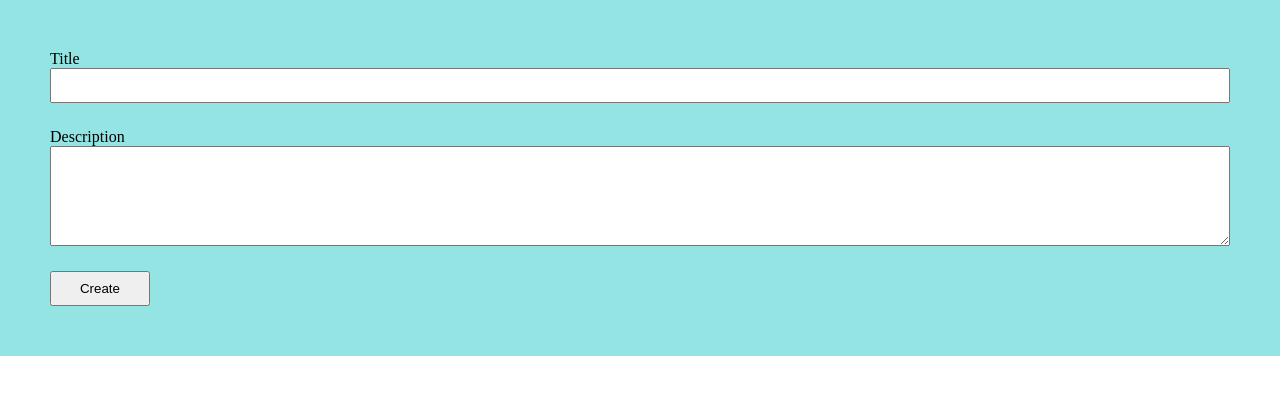
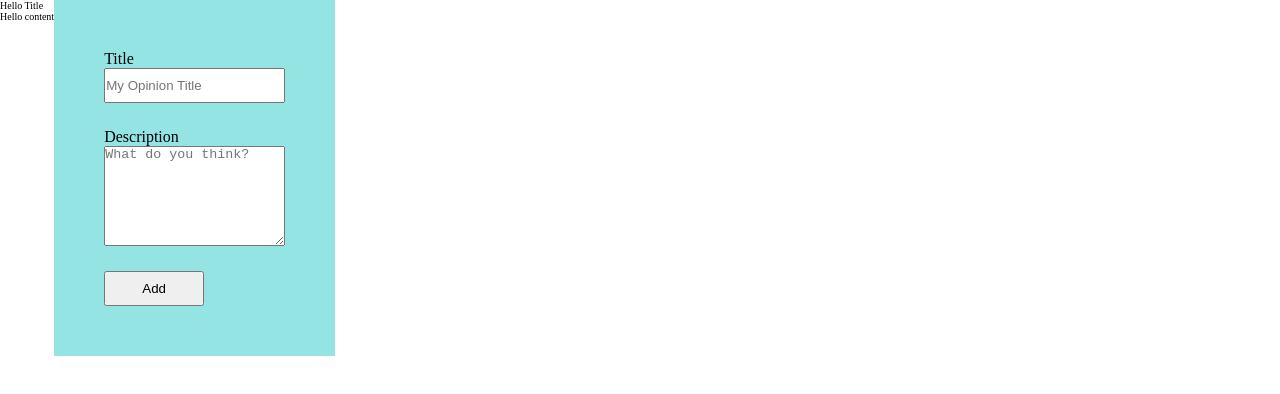
Before and after one commit to ccm-codeit/cursoReact, a React (Create React App) app: page / in a window 1280 px wide. Shown: the top 394 px of the page. Built offline with nearby package versions, Linux system fonts and the light colour scheme.

Commit message:
Refactor handleOnDelete, add extra div for post content

```diff
--- a/src/App.js
+++ b/src/App.js
@@ -3,40 +3,50 @@ import OpinionCard from "./components/OpinionCard";
 import { useState } from "react";
 
 function App() {
-  const [card, setCard] = useState({
+  const [card, setCard] = useState({          // la información de los inputs
     title: "",
     description: "",
   });
 
-  const [cards, setCards] = useState([]);
+  const [cards, setCards] = useState([]);     // lista de nuestras 'Opinion Cards'
 
-  const handleOnChange = (e) => {
+  const handleOnChange = (e) => {             // manejador de cambios en input
     setCard({
       ...card,
       [e.target.name]: e.target.value,
     });
   };
 
-  const handelOnDelete = (index) => {
+  const handleOnDelete = (index) => {
     cards.filter(() => {
       return setCards(cards.filter((card, i) => i !== index));
     });
   };
 
-  const onSubmit = (e) => {
-    e.preventDefault();
+  const onSubmit = (e) => {       // agrega una nueva card a la lista de cards
+    e.preventDefault();           // evita que recargue la página
     setCards((cards) => [...cards, card]);
     console.log(cards);
   };
 
   return (
     <div className="App">
+      <div className="Main-Wrapper">
+        <div className="Main-Post">
+            <div>
+              <p className="Post-Title">Hello Title</p>
+            </div>
+            <div className="Content-Wrapper">
+              <p>Hello content</p>
+            </div>
+        </div>
         <form className="Form-Wrapper">
           <label className="Title-Contanier">
             <span>Title</span>
             <input
               className="Title-Input"
               name="title"
+              placeholder="My Opinion Title"
               onChange={handleOnChange}
             />
           </label>
@@ -45,13 +55,14 @@ function App() {
             <span>Description</span>
             <textarea
               name="description"
+              placeholder="What do you think?"
               onChange={handleOnChange}
               className="Desc-Input"
             />
           </label>
 
           <button className="Add-Button" onClick={onSubmit}>
-          Create
+            Add
           </button>
         </form>
 
@@ -61,10 +72,11 @@ function App() {
               <OpinionCard
                 title={card.title}
                 description={card.description}
-              onDelete={() => handelOnDelete(index)}
+                onDelete={() => handleOnDelete(index)}
               />
             );
           })}
+        </div>
       </div>
     </div>
   );
--- a/src/index.js
+++ b/src/index.js
@@ -9,7 +9,3 @@ ReactDOM.render(
   </React.StrictMode>,
   document.getElementById("root")
 );
-
-// If you want to start measuring performance in your app, pass a function
-// to log results (for example: reportWebVitals(console.log))
-// or send to an analytics endpoint. Learn more: https://bit.ly/CRA-vitals
--- a/src/styles/App.css
+++ b/src/styles/App.css
@@ -6,6 +6,11 @@
 
 html{
     font-size: 62.5%;
+}
+
+.Main-Wrapper {
+    display: flex;
+    flex-direction: row;
 }
 
 
```
Lines whose indentation alone changed are shown as unchanged.
